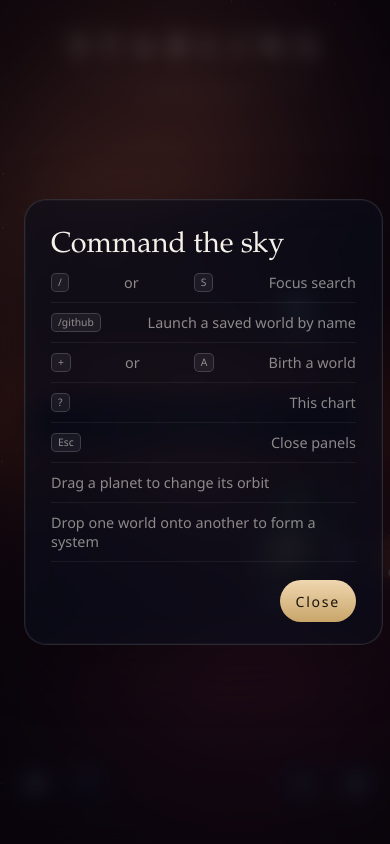
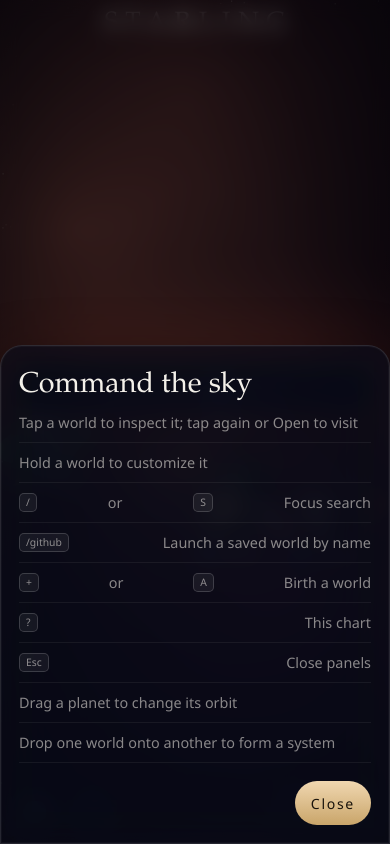
Before and after one commit to ethaenall/starling, a website built with Vite: page index.html in a window 390 px wide. Both pictures are taken after a click on the button "Keyboard shortcuts". Built offline with nearby package versions, Linux system fonts and the light colour scheme; animation ran at ten frames a second.

Commit message:
Make STARLING usable on phones.
Tighten orbits for small screens, use a bottom sheet instead of hover, and keep the search bar above the keyboard.

```diff
--- a/index.html
+++ b/index.html
@@ -2,7 +2,11 @@
 <html lang="en">
   <head>
     <meta charset="UTF-8" />
-    <meta name="viewport" content="width=device-width, initial-scale=1.0" />
+    <meta name="viewport" content="width=device-width, initial-scale=1, viewport-fit=cover" />
+    <meta name="theme-color" content="#02030c" />
+    <meta name="mobile-web-app-capable" content="yes" />
+    <meta name="apple-mobile-web-app-capable" content="yes" />
+    <meta name="apple-mobile-web-app-status-bar-style" content="black-translucent" />
     <title>STARLING — Your Internet as a Living Solar System</title>
     <meta
       name="description"
@@ -25,6 +29,10 @@
         id="search-input"
         type="text"
         placeholder="Search the universe..."
+        inputmode="search"
+        enterkeyhint="search"
+        autocapitalize="none"
+        autocorrect="off"
         aria-label="Search the universe"
       />
       <ul id="search-suggest" class="suggest" hidden></ul>
@@ -46,7 +54,10 @@
       </div>
     </aside>
 
-    <p id="hint" class="hint">Hover a world · Click to open · Press <kbd>+</kbd> to add</p>
+    <p id="hint" class="hint">
+      <span class="hint-fine">Hover a world · Click to open · Press <kbd>+</kbd> to add</span>
+      <span class="hint-coarse">Tap a world · Hold to customize · Drag to reorbit</span>
+    </p>
 
     <p id="empty" class="empty" hidden>
       A quiet universe.<br />
@@ -206,6 +217,8 @@
       <div class="panel glass" role="dialog" aria-labelledby="keys-title">
         <h2 id="keys-title">Command the sky</h2>
         <ul class="keys">
+          <li class="keys-touch">Tap a world to inspect it; tap again or Open to visit</li>
+          <li class="keys-touch">Hold a world to customize it</li>
           <li><kbd>/</kbd> or <kbd>S</kbd> Focus search</li>
           <li><kbd>/github</kbd> Launch a saved world by name</li>
           <li><kbd>+</kbd> or <kbd>A</kbd> Birth a world</li>
--- /dev/null
+++ b/src/device.js
@@ -0,0 +1,9 @@
+export function isMobileUi() {
+  return window.matchMedia("(max-width: 720px), (pointer: coarse)").matches;
+}
+
+export function isKeyboardOpen() {
+  const vv = window.visualViewport;
+  if (!vv) return false;
+  return innerHeight - vv.height - vv.offsetTop > 80;
+}
--- a/src/engine.js
+++ b/src/engine.js
@@ -10,6 +10,7 @@ import {
 } from "./universe.js";
 import { drawPlanetBody } from "./planet-gen.js";
 import { createStarfield, drawSky, drawSun, skyPalette, skyPeriod } from "./sky.js";
+import { isMobileUi, isKeyboardOpen } from "./device.js";
 
 const TILT = 0.4;
 const MERGE_PAD = 36;
@@ -30,25 +31,40 @@ export function createEngine(canvas, visuals, hooks) {
   let frameDt = 0.016;
   let placeCache = null;
   let intro = 0;
+  let viewW = innerWidth;
+  let viewH = innerHeight;
+  let holdTimer = 0;
+  let holdFired = false;
+
+  function viewSize() {
+    if (!isKeyboardOpen()) {
+      viewW = innerWidth;
+      viewH = innerHeight;
+    }
+    return { w: viewW, h: viewH };
+  }
 
   function resize() {
+    const { w, h } = viewSize();
     const dpr = Math.min(devicePixelRatio || 1, 2);
-    canvas.width = innerWidth * dpr;
-    canvas.height = innerHeight * dpr;
-    canvas.style.width = `${innerWidth}px`;
-    canvas.style.height = `${innerHeight}px`;
+    canvas.width = w * dpr;
+    canvas.height = h * dpr;
+    canvas.style.width = `${w}px`;
+    canvas.style.height = `${h}px`;
     ctx.setTransform(dpr, 0, 0, dpr, 0, 0);
   }
 
   function layout() {
-    const w = innerWidth;
-    const h = innerHeight;
+    const { w, h } = viewSize();
+    const compact = isMobileUi();
     const cx = w / 2;
-    const cy = h / 2 + h * 0.015;
-    const reach = Math.min(w * 0.42, h * 0.46);
-    const inner = Math.max(248, Math.min(w, h) * 0.235);
-    const outer = Math.max(inner + 90, reach);
-    return { w, h, cx, cy, inner, outer };
+    const cy = h / 2 + h * (compact ? 0.04 : 0.015);
+    const reach = compact ? Math.min(w * 0.4, h * 0.32) : Math.min(w * 0.42, h * 0.46);
+    const inner = compact
+      ? Math.max(108, Math.min(w, h) * 0.2)
+      : Math.max(248, Math.min(w, h) * 0.235);
+    const outer = Math.max(inner + (compact ? 56 : 90), reach);
+    return { w, h, cx, cy, inner, outer, compact };
   }
 
   function radiusOf(orbit, L) {
@@ -111,7 +127,7 @@ export function createEngine(canvas, visuals, hooks) {
         }
         const sys = systemCenters.get(c.id);
         const idx = members.findIndex((m) => m.id === world.id);
-        let localR = 52 + idx * 28;
+        let localR = (L.compact ? 34 : 52) + idx * (L.compact ? 20 : 28);
         const arriving = world.arriving ?? 0;
         if (arriving > 0) localR = lerp(92, localR, 1 - arriving * arriving);
         x = sys.x + Math.cos(vis.shownLocal) * localR;
@@ -136,7 +152,7 @@ export function createEngine(canvas, visuals, hooks) {
         (16 + development(world.visits) * 18) *
         (world.scale || 1) *
         sizeMul *
-        (0.85 + innerWidth / 2400);
+        (L.compact ? 0.68 + L.w / 2800 : 0.85 + L.w / 2400);
       placed.push({ world, vis, x, y, r, depth, inSystem, alpha: clamp((intro - 0.08) / 0.55, 0, 1) });
     }
     placed.sort((a, b) => a.depth - b.depth);
@@ -155,7 +171,8 @@ export function createEngine(canvas, visuals, hooks) {
       if (p.world.id === excludeId) continue;
       const dx = px - p.x;
       const dy = py - p.y;
-      if (dx * dx + dy * dy <= (p.r + 10) * (p.r + 10)) return p;
+      const pad = isMobileUi() ? 26 : 10;
+      if (dx * dx + dy * dy <= (p.r + pad) * (p.r + pad)) return p;
     }
     return null;
   }
@@ -478,6 +495,11 @@ export function createEngine(canvas, visuals, hooks) {
     requestAnimationFrame(frame);
   }
 
+  function clearHold() {
+    clearTimeout(holdTimer);
+    holdTimer = 0;
+  }
+
   function onMove(e) {
     mouse.x = e.clientX;
     mouse.y = e.clientY;
@@ -485,8 +507,10 @@ export function createEngine(canvas, visuals, hooks) {
     if (drag && !drag.moved) {
       const dx = mouse.x - drag.sx;
       const dy = mouse.y - drag.sy;
-      if (dx * dx + dy * dy > 64) {
+      const slop = isMobileUi() ? 22 : 8;
+      if (dx * dx + dy * dy > slop * slop) {
         drag.moved = true;
+        clearHold();
         canvas.classList.add("is-dragging");
         hooks.onHover(null, null);
       }
@@ -495,9 +519,19 @@ export function createEngine(canvas, visuals, hooks) {
 
   function onDown(e) {
     if (e.target !== canvas || e.button !== 0) return;
+    mouse.x = e.clientX;
+    mouse.y = e.clientY;
     mouse.down = true;
+    holdFired = false;
+    if (document.activeElement?.id === "search-input") {
+      document.activeElement.blur();
+    }
+    clearHold();
     const hit = hitTest(e.clientX, e.clientY);
-    if (hit) {
+    if (!hit) {
+      hooks.onBackground?.();
+      return;
+    }
     drag = {
       id: hit.world.id,
       sx: e.clientX,
@@ -505,12 +539,29 @@ export function createEngine(canvas, visuals, hooks) {
       moved: false,
       placed: hit,
     };
+    try {
+      canvas.setPointerCapture(e.pointerId);
+    } catch {
+      /* capture is optional */
+    }
+    if (isMobileUi()) {
+      holdTimer = setTimeout(() => {
+        holdFired = true;
+        drag = null;
+        canvas.classList.remove("is-dragging");
+        hooks.onEdit?.(hit.world.id);
+      }, 520);
     }
   }
 
   function onUp(e) {
     mouse.down = false;
     canvas.classList.remove("is-dragging");
+    clearHold();
+    if (holdFired) {
+      holdFired = false;
+      return;
+    }
     if (!drag) return;
     const current = drag;
     drag = null;
@@ -540,9 +591,11 @@ export function createEngine(canvas, visuals, hooks) {
   }
 
   window.addEventListener("resize", resize);
+  window.visualViewport?.addEventListener("resize", resize);
   window.addEventListener("pointermove", onMove);
   canvas.addEventListener("pointerdown", onDown);
   window.addEventListener("pointerup", onUp);
+  canvas.addEventListener("pointercancel", onUp);
   canvas.addEventListener("contextmenu", onMenu);
   resize();
   requestAnimationFrame(frame);
--- a/src/main.js
+++ b/src/main.js
@@ -12,6 +12,7 @@ import {
 import { generateVisual } from "./planet-gen.js";
 import { createEngine } from "./engine.js";
 import { bindUI } from "./ui.js";
+import { isMobileUi } from "./device.js";
 
 const visuals = new Map();
 
@@ -36,6 +37,10 @@ async function boot() {
 
   app.engine = createEngine(canvas, visuals, {
     onHover(id, placed) {
+      if (isMobileUi()) {
+        if (id) ui.showCard(placed);
+        return;
+      }
       if (!id) ui.hideCard();
       else ui.showCard(placed);
     },
@@ -43,7 +48,11 @@ async function boot() {
       ui.showCard(placed);
     },
     onActivate(id) {
-      ui.launch(id);
+      if (isMobileUi()) ui.selectWorld(id);
+      else ui.launch(id);
+    },
+    onBackground() {
+      ui.clearSelection();
     },
     onEdit(id) {
       ui.openEditor(id);
--- a/src/styles.css
+++ b/src/styles.css
@@ -22,17 +22,22 @@ html,
 body {
   margin: 0;
   height: 100%;
+  height: 100dvh;
   overflow: hidden;
   background: var(--bg);
   color: var(--text);
   font-family: var(--font-sans);
   -webkit-font-smoothing: antialiased;
+  overscroll-behavior: none;
+  -webkit-tap-highlight-color: transparent;
+  touch-action: manipulation;
 }
 
 button,
 input,
 select {
   font-family: inherit;
+  font-size: 16px;
 }
 
 #sky {
@@ -43,6 +48,7 @@ select {
   display: block;
   z-index: 0;
   cursor: default;
+  touch-action: none;
 }
 
 #sky.is-over-world {
@@ -97,7 +103,7 @@ body[data-sky="night"] {
 
 .brand {
   position: fixed;
-  top: 6.5vh;
+  top: max(6.5vh, calc(env(safe-area-inset-top) + 18px));
   left: 50%;
   transform: translateX(-50%);
   text-align: center;
@@ -105,6 +111,7 @@ body[data-sky="night"] {
   pointer-events: none;
   opacity: 0;
   animation: fade-in 1.1s ease 0.08s forwards;
+  max-width: calc(100vw - 32px);
 }
 
 #search {
@@ -147,7 +154,7 @@ body[data-sky="night"] {
   background: rgba(8, 10, 24, 0.55);
   color: var(--text);
   text-align: center;
-  font-size: 0.98rem;
+  font-size: 16px;
   letter-spacing: 0.04em;
   outline: none;
   box-shadow:
@@ -287,8 +294,12 @@ body[data-sky="night"] {
 }
 
 .hint {
-  bottom: 5.5vh;
+  bottom: max(5.5vh, calc(env(safe-area-inset-bottom) + 72px));
   transition: opacity 0.6s;
+}
+
+.hint-coarse {
+  display: none;
 }
 
 .hint.is-gone {
@@ -322,7 +333,7 @@ kbd {
 
 .dock {
   position: fixed;
-  bottom: 4.5vh;
+  bottom: max(4.5vh, calc(env(safe-area-inset-bottom) + 12px));
   z-index: 5;
   display: flex;
   gap: 10px;
@@ -331,11 +342,11 @@ kbd {
 }
 
 .dock-left {
-  left: 3vw;
+  left: max(3vw, env(safe-area-inset-left));
 }
 
 .dock-right {
-  right: 3vw;
+  right: max(3vw, env(safe-area-inset-right));
 }
 
 .icon-btn {
@@ -577,8 +588,8 @@ button.danger {
 
 #toasts {
   position: fixed;
-  top: 4vh;
-  right: 3vw;
+  top: max(4vh, calc(env(safe-area-inset-top) + 12px));
+  right: max(3vw, env(safe-area-inset-right));
   z-index: 30;
   display: flex;
   flex-direction: column;
@@ -635,16 +646,112 @@ body.is-reduced .dock {
   opacity: 1;
 }
 
-@media (max-width: 720px) {
-  #search {
-    width: min(420px, 86vw);
+@media (max-width: 720px), (pointer: coarse) {
+  .hint-fine {
+    display: none;
+  }
+
+  .hint-coarse {
+    display: inline;
   }
 
   .brand {
-    top: 4.2vh;
+    top: max(12px, calc(env(safe-area-inset-top) + 8px));
   }
 
-  .hint {
+  .brand h1 {
+    font-size: clamp(1.15rem, 6.4vw, 1.85rem);
+    letter-spacing: 0.32em;
+    padding-left: 0.32em;
+  }
+
+  .brand p {
+    display: none;
+  }
+
+  #search {
+    width: min(420px, calc(100vw - 32px));
+    top: 46%;
+  }
+
+  #search-input {
+    height: 48px;
+  }
+
+  .card.is-sheet {
+    left: max(12px, env(safe-area-inset-left));
+    right: max(12px, env(safe-area-inset-right));
+    top: auto;
+    bottom: max(76px, calc(env(safe-area-inset-bottom) + 68px));
+    width: auto;
+    max-width: none;
+  }
+
+  .card-actions button {
+    flex: 1;
+    min-height: 44px;
+  }
+
+  .dock {
+    bottom: max(10px, calc(env(safe-area-inset-bottom) + 8px));
+  }
+
+  .icon-btn {
+    width: 46px;
+    height: 46px;
+  }
+
+  .modal {
+    align-items: end;
+    padding: 0;
+    background: rgba(3, 4, 12, 0.55);
+  }
+
+  .panel,
+  .panel.wide {
+    width: 100%;
+    max-width: none;
+    max-height: min(88dvh, 760px);
+    border-radius: 22px 22px 0 0;
+    padding: 22px 18px calc(18px + env(safe-area-inset-bottom));
+  }
+
+  .row:has(button.primary) {
+    flex-wrap: wrap;
+  }
+
+  .row button.primary,
+  .row button.ghost,
+  .row .link-btn {
+    min-height: 44px;
+  }
+
+  #toasts {
+    left: 12px;
+    right: 12px;
+  }
+
+  .toast {
+    text-align: center;
+  }
+}
+
+body.is-keyboard #search {
+  top: auto;
+  bottom: calc(var(--vv-bottom, 0px) + 12px);
+  transform: translate(-50%, 0);
+}
+
+body.is-keyboard .brand,
+body.is-keyboard .dock,
+body.is-keyboard .card,
+body.is-keyboard .hint {
+  opacity: 0.2;
+  pointer-events: none;
+}
+
+@media (pointer: fine) {
+  .keys-touch {
     display: none;
   }
 }
--- a/src/ui.js
+++ b/src/ui.js
@@ -16,6 +16,7 @@ import { downloadJson } from "./storage.js";
 import { go, isExtension } from "./platform.js";
 import { loadApod, renderApod } from "./apod.js";
 import { drawMiniPlanet } from "./planet-gen.js";
+import { isMobileUi } from "./device.js";
 
 export function bindUI(app) {
   const { visuals, rebuild } = app;
@@ -26,6 +27,7 @@ export function bindUI(app) {
   const card = $("world-card");
   const hint = $("hint");
   let hoverId = null;
+  let pinnedId = null;
   let suggestIndex = 0;
   let suggestItems = [];
   let editingId = null;
@@ -39,9 +41,10 @@ export function bindUI(app) {
   }
 
   function openModal(id) {
+    card.hidden = true;
     $(id).hidden = false;
     const focusable = $(id).querySelector("input, select, button");
-    focusable?.focus();
+    if (!isMobileUi()) focusable?.focus();
   }
 
   function closeModal(id) {
@@ -110,6 +113,13 @@ export function bindUI(app) {
       return;
     }
     card.hidden = false;
+    if (isMobileUi()) {
+      card.classList.add("is-sheet");
+      card.style.left = "";
+      card.style.top = "";
+      return;
+    }
+    card.classList.remove("is-sheet");
     const pad = 18;
     let left = placed.x + placed.r + 20;
     let top = placed.y - 70;
@@ -123,7 +133,7 @@ export function bindUI(app) {
   function showCard(placed) {
     hoverId = placed?.world.id || null;
     if (!placed || anyModal()) {
-      card.hidden = true;
+      if (!pinnedId) card.hidden = true;
       return;
     }
     const w = placed.world;
@@ -139,6 +149,7 @@ export function bindUI(app) {
   function launch(id) {
     const { world, evolved } = launchWorld(id);
     if (!world) return;
+    pinnedId = null;
     card.hidden = true;
     if (evolved) {
       rebuild(world);
@@ -146,6 +157,36 @@ export function bindUI(app) {
       toast(`${world.name} is evolving — ${evolved.label}`);
     }
     go(world.url);
+  }
+
+  function selectWorld(id) {
+    if (pinnedId === id) {
+      launch(id);
+      return;
+    }
+    pinnedId = id;
+    const placed = engine()?.screenOf(id);
+    if (placed) showCard(placed);
+  }
+
+  function clearSelection() {
+    pinnedId = null;
+    hoverId = null;
+    card.hidden = true;
+    card.classList.remove("is-sheet");
+  }
+
+  function bindViewport() {
+    const vv = window.visualViewport;
+    const sync = () => {
+      const occluded = vv ? innerHeight - vv.height - vv.offsetTop : 0;
+      document.body.classList.toggle("is-keyboard", occluded > 80);
+      document.documentElement.style.setProperty("--vv-bottom", `${Math.max(0, occluded)}px`);
+    };
+    vv?.addEventListener("resize", sync);
+    vv?.addEventListener("scroll", sync);
+    window.addEventListener("resize", sync);
+    sync();
   }
 
   function renderSuggest(items) {
@@ -420,6 +461,7 @@ export function bindUI(app) {
 
   fillEngines();
   syncEmpty();
+  bindViewport();
   if (isExtension()) {
     const note = $("ext-lede");
     if (note) note.hidden = false;
@@ -429,10 +471,13 @@ export function bindUI(app) {
   return {
     toast,
     showCard,
-    hideCard() {
+    hideCard(force = false) {
+      if (pinnedId && !force) return;
       card.hidden = true;
       hoverId = null;
     },
+    selectWorld,
+    clearSelection,
     launch,
     openEditor,
     ensureConstellation,
```
Also changed, not shown: README.md. Lines whose indentation alone changed are shown as unchanged.
